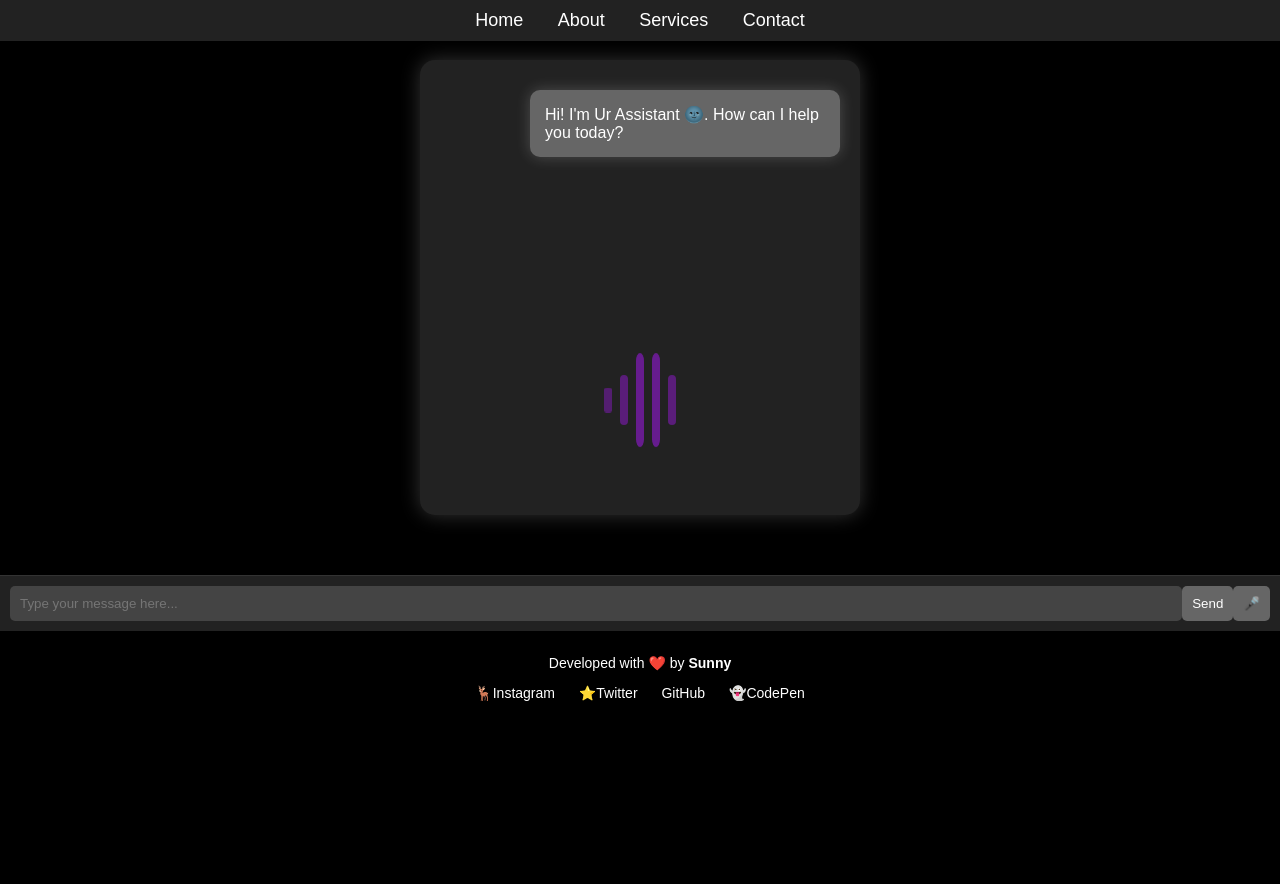
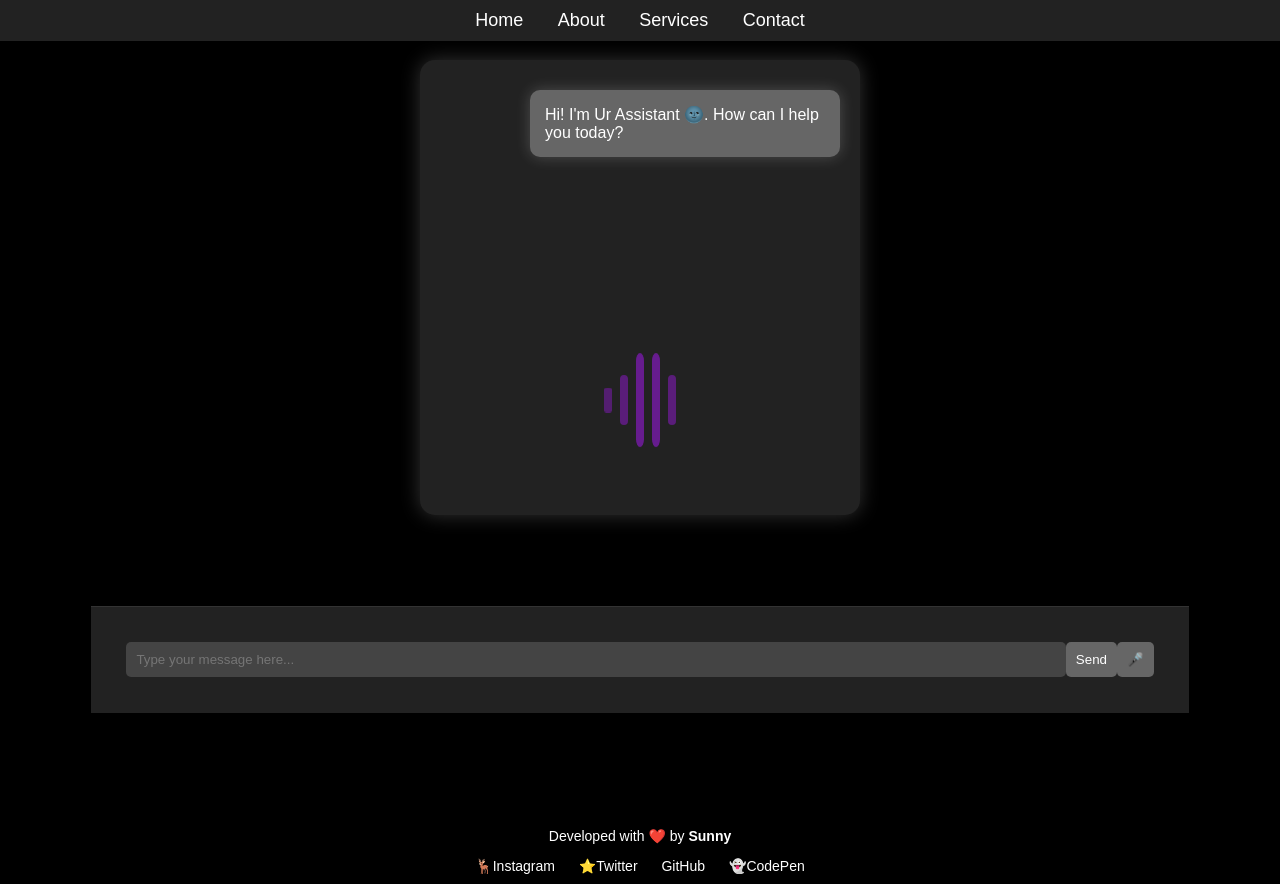
Before and after one commit to JustM3Sunny/Ai-Web-VoiceAssistant, a plain HTML site: page index.html in a window 1280 px wide. Before the commit the page ends 800 px from the top, so only its background shows below. Drawn offline with Linux system fonts and the light colour scheme.

Commit message:
index.html

```diff
--- a/index.html
+++ b/index.html
@@ -61,7 +61,8 @@
         .prompt-container {
             display: flex;
             justify-content: center;
-            padding: 10px;
+            margin: 5.7rem;
+            padding: 2.2rem;
             background: #222;
             border-top: 1px solid #333;
         }
```
